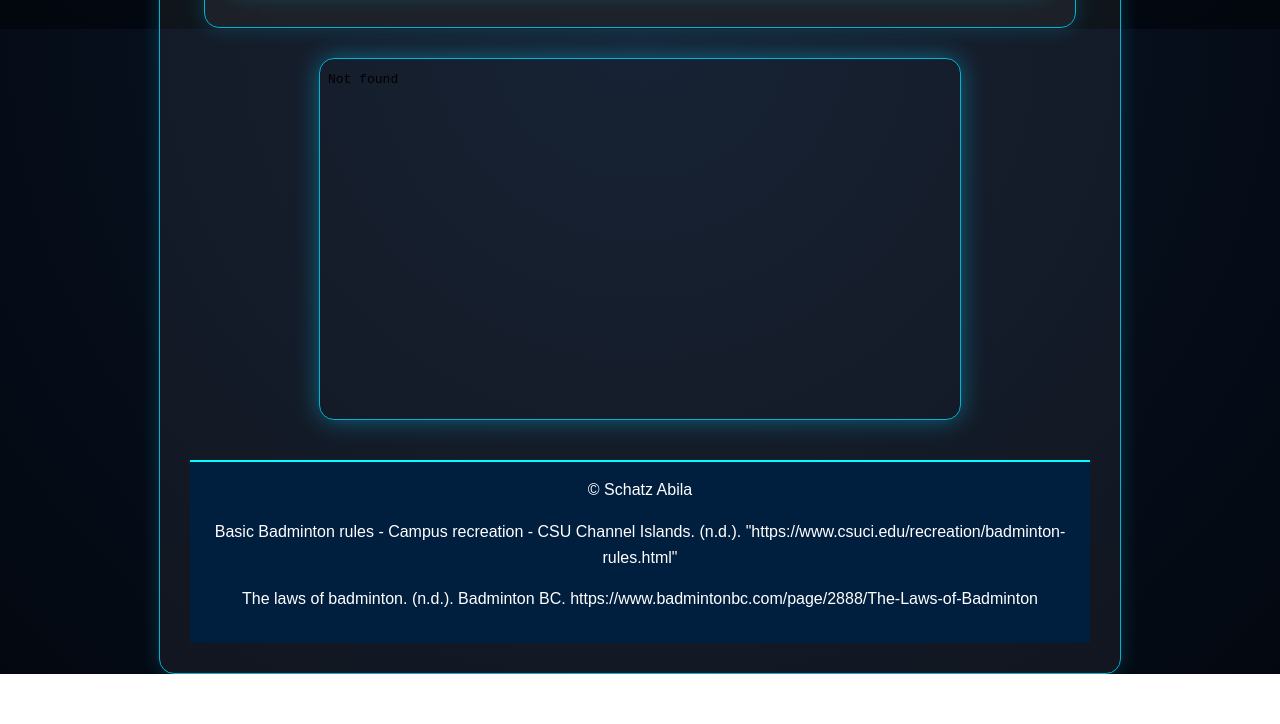
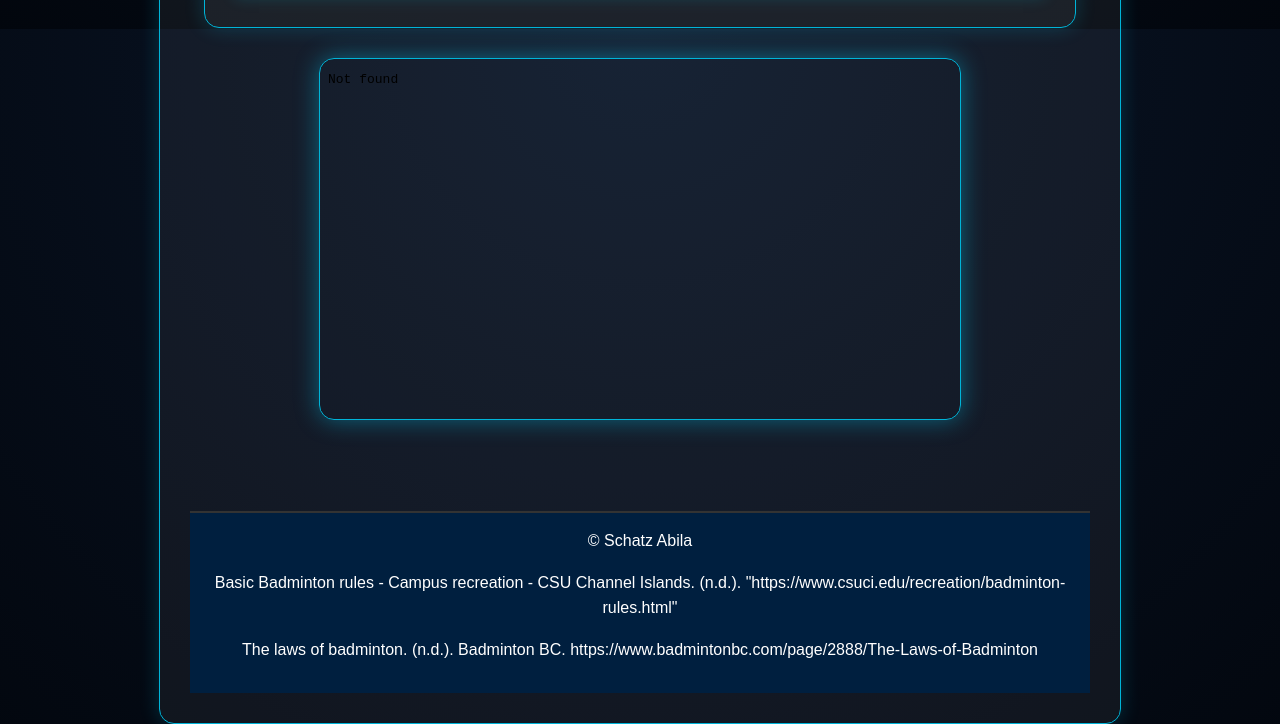
Before and after one commit to JannDriceLorraineAbila/2QRepositoryMgABILA, a plain HTML site: page public/2Q1GMagnesiumABILA.html in a window 1280 px wide. Shown: the part 3971-4695 px from the top of the page. Before the commit the page ends 4645 px from the top, so only its background shows below. Drawn offline with Linux system fonts and the light colour scheme; a script that the page names is missing.

Commit message:
final na talaga

```diff
--- a/public/2Q1GMagnesiumABILA.html
+++ b/public/2Q1GMagnesiumABILA.html
@@ -194,10 +194,11 @@
 </section>
 <iframe width="640" height="360"
   src=<iframe width="560" height="315" src="https://www.youtube.com/embed/ynqtzvw3O5s?si=ZLgkD_bUe6QDRzh0" title="YouTube video player" frameborder="0" allow="accelerometer; autoplay; clipboard-write; encrypted-media; gyroscope; picture-in-picture; web-share" referrerpolicy="strict-origin-when-cross-origin" allowfullscreen></iframe>
-<footer>
+<br>
+  <footer>
             &copy; Schatz Abila
             <p> Basic Badminton rules - Campus recreation - CSU Channel Islands. (n.d.). "https://www.csuci.edu/recreation/badminton-rules.html"
             <p> The laws of badminton. (n.d.). Badminton BC. https://www.badmintonbc.com/page/2888/The-Laws-of-Badminton</p>
-        </footer>
+</footer>
 </body>
 </html>
--- a/public/style.css
+++ b/public/style.css
@@ -145,8 +145,5 @@ body > section {
 footer {
   background-color: #001f3f;
   color: white;
-  padding: 15px 0;
-  border-top: 2px solid #00ffff;
-  margin-top: 40px;
   width: 100%;
 }
```
